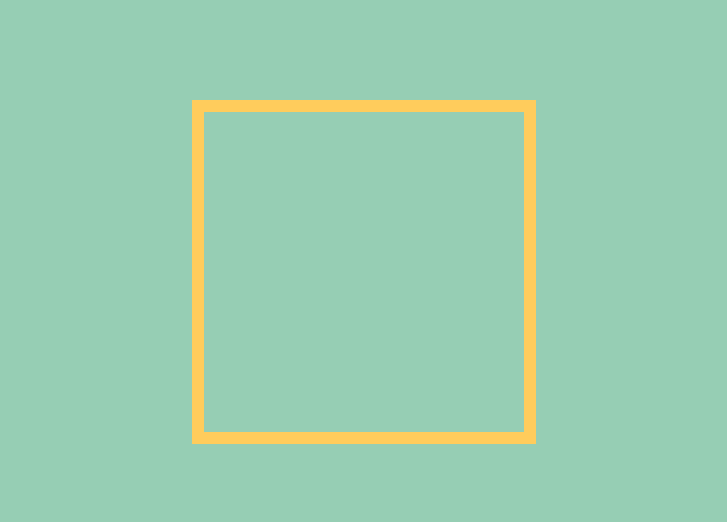
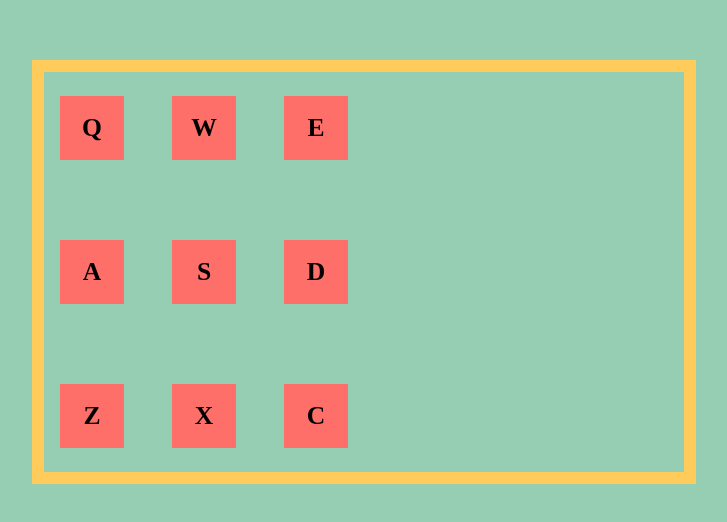
Before and after one commit to efgeorge/drum-machine, a React (Create React App) app: page / in a window 1280 px wide. Shown: the part 128-650 px from the top of the page, without its empty margins (276-1003 px from the left). Built offline with nearby package versions, Linux system fonts and the light colour scheme.

Commit message:
added the pads, centered them

```diff
--- a/src/App.js
+++ b/src/App.js
@@ -1,9 +1,12 @@
 import './App.scss';
+import Pad from './components/Pad';
+import Controls from './components/Controls';
 
 function App() {
   return (
     <div id="drum-machine">
-
+      <Pad />
+      <Controls />
     </div>
   );
 }
--- a/src/App.scss
+++ b/src/App.scss
@@ -14,7 +14,7 @@ time, mark, audio, video {
 	margin: 0;
 	padding: 0;
 	border: 0;
-	font-size: 62.5%;
+	font-size: 10px;
 	font: inherit;
 	vertical-align: baseline;
 }
@@ -50,7 +50,7 @@ table {
 
 #drum-machine {
 	display: flex;
-	height: 20rem;
-	width: 20rem;
+	height: 25rem;
+	width: 40rem;
 	border: 0.8rem solid #ffcc5c;
 }
--- a/src/components/Controls.js
+++ b/src/components/Controls.js
@@ -5,3 +5,5 @@ const Controls = () => {
         </div>
     )
 }
+
+export default Controls;
--- a/src/components/Pad.js
+++ b/src/components/Pad.js
@@ -1,7 +1,12 @@
+import './../styles/Pad.scss'
+
 const Pad = () => {
+    const pads = ['Q', 'W', 'E', 'A', 'S', 'D', 'Z', 'X', 'C'];
+    const padsOutput = pads.map(pad => <div id="pad">{pad}</div>);
+
     return (
         <div id="drum-pad">
-
+            {padsOutput}
         </div>
     )
 }
--- a/src/styles/Pad.scss
+++ b/src/styles/Pad.scss
@@ -0,0 +1,21 @@
+#drum-pad {
+    width: 15rem;
+    max-width: 20rem;
+    display: grid;
+    grid-template-rows: 1fr 1fr 1fr;
+    grid-template-columns: 1fr 1fr 1fr;
+    gap: 2rem;
+}
+
+#pad {
+    width: 4rem;
+    min-height: 4rem;
+    background: #ff6f69;
+    margin: auto;
+    margin-left: 1rem;
+    font-size: 1.6rem;
+    font-weight: 700;
+    display: flex;
+    justify-content: center;
+    align-items: center;
+}
```
